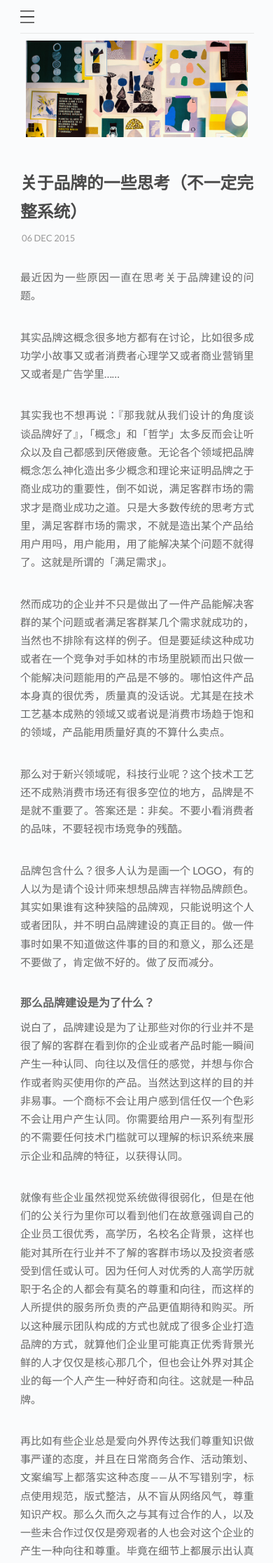
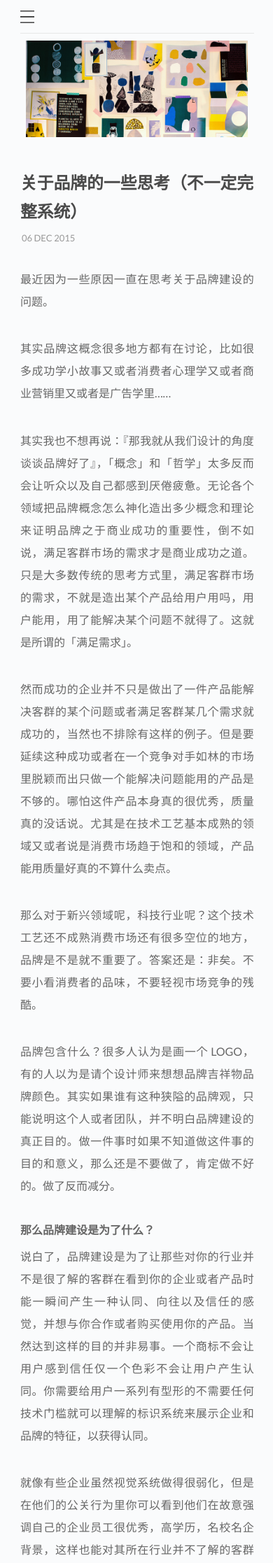
Before and after one commit to hominthesky/blog, a Jekyll site: the page built from index.html, in a window 390 px wide. Shown: the top 2234 px of the page at 70% size. Built offline with Jekyll 4.4.1, drawn with Linux system fonts in a browser that asks for light colours; Markdown is read by kramdown in place of the engine named in the settings; some of the changed text lies outside the part shown.

Commit message:
improve mobile style

```diff
--- a/css/responsive.css
+++ b/css/responsive.css
@@ -52,8 +52,8 @@
  **/
 @media (max-width:640px) {
   .post p{
-    font-size: 15px;
-    line-height: 1.75em;
+    font-size: 16px;
+    line-height: 2em;
   }
   #logo {
     max-width: 75px;
```
